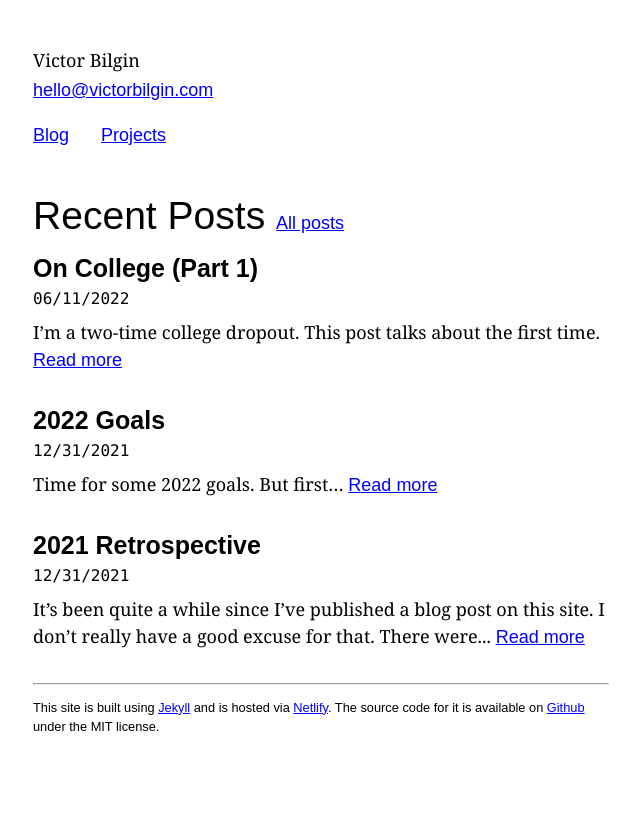
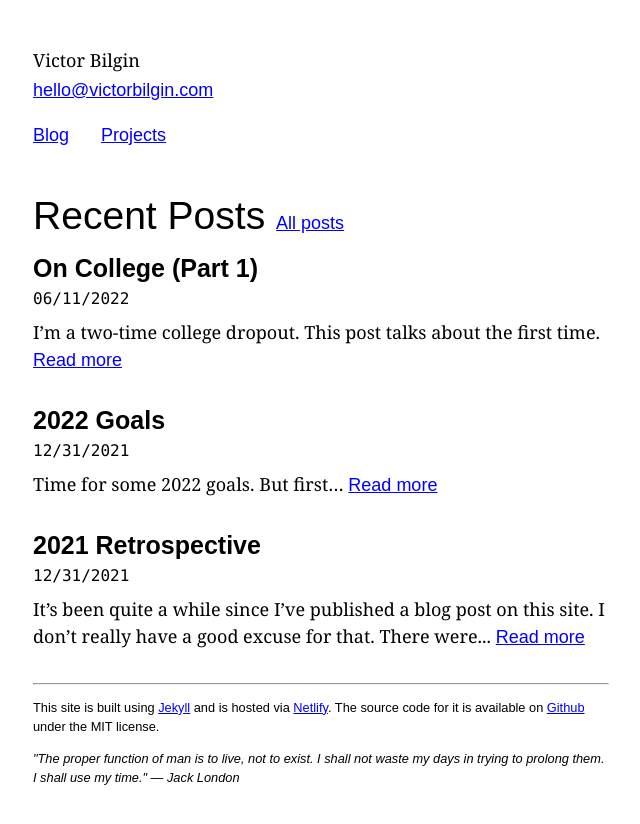
Before and after one commit to vbilgin/vb-v7, a Jekyll site: the page built from index.html, in a window 1280 px wide. Shown: the top 824 px of the page, without its empty margins (319-959 px from the left). Built offline with Jekyll 4.4.1, drawn with Linux system fonts in a browser that asks for light colours.

Commit message:
Added Jack London quote to footer

```diff
--- a/_includes/footer.html
+++ b/_includes/footer.html
@@ -6,4 +6,8 @@
     for it is available on
     <a href="https://github.com/vbilgin/vb-v7">Github</a> under the MIT license.
   </p>
+  <p class="footer__quote">
+    "The proper function of man is to live, not to exist. I shall not waste my
+    days in trying to prolong them. I shall use my time." &mdash; Jack London
+  </p>
 </footer>
--- a/_sass/includes/_footer.scss
+++ b/_sass/includes/_footer.scss
@@ -6,3 +6,9 @@
   @include ff-sans;
   font-size: 0.8rem;
 }
+
+.footer__quote {
+  @include ff-sans;
+  font-size: 0.8rem;
+  font-style: italic;
+}
```
